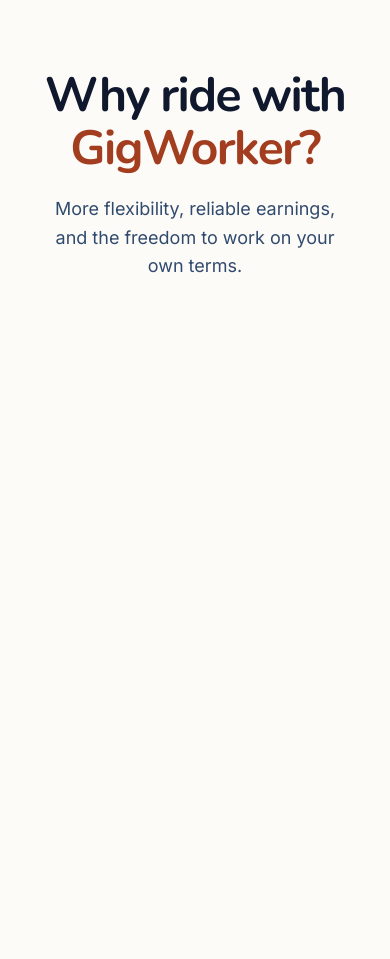
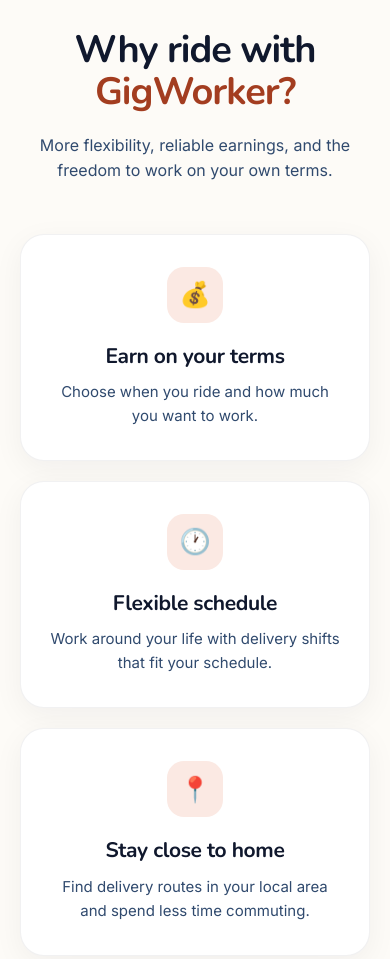
Before and after one commit to ShubhamMali-tech/Gig-Worker, a React (Vite) app: page / in a window 390 px wide. Shown: the part 4760-5719 px from the top of the page. Before the commit the page ends 5171 px from the top, so only its background shows below. Built offline with nearby package versions, Linux system fonts and the light colour scheme.

Commit message:
style benifits esction-basic

```diff
--- a/src/components/Benefits.css
+++ b/src/components/Benefits.css
@@ -40,3 +40,141 @@
 
   color: var(--text);
 }
+/* ---------- BENEFITS GRID ---------- */
+
+.benefits-grid {
+  width: 100%;
+  max-width: 1120px;
+
+  margin: 65px auto 0;
+
+  display: grid;
+  grid-template-columns: repeat(3, 1fr);
+
+  gap: 24px;
+}
+
+/* ---------- BENEFIT CARD ---------- */
+
+.benefit-card {
+  padding: 32px 28px;
+
+  background: #ffffff;
+
+  border: 1px solid rgba(17, 24, 39, 0.06);
+  border-radius: 24px;
+
+  box-shadow:
+    0 8px 30px rgba(17, 24, 39, 0.05);
+
+  text-align: center;
+
+  transition:
+    transform 0.25s ease,
+    box-shadow 0.25s ease;
+}
+
+.benefit-card:hover {
+  transform: translateY(-4px);
+
+  box-shadow:
+    0 14px 34px rgba(17, 24, 39, 0.08);
+}
+
+/* ---------- ICON ---------- */
+
+.benefit-icon {
+  width: 56px;
+  height: 56px;
+
+  margin: 0 auto 20px;
+
+  display: flex;
+  align-items: center;
+  justify-content: center;
+
+  border-radius: 17px;
+
+  background: #fbe9e3;
+
+  font-size: 25px;
+}
+
+/* ---------- TEXT ---------- */
+
+.benefit-card h3 {
+  margin: 0 0 10px;
+
+  font-family: var(--heading);
+  font-size: 21px;
+  font-weight: 700;
+
+  line-height: 1.3;
+  letter-spacing: -0.35px;
+
+  color: var(--text-h);
+}
+
+.benefit-card p {
+  margin: 0;
+
+  font-family: var(--sans);
+  font-size: 15px;
+  font-weight: 400;
+
+  line-height: 1.6;
+
+  color: var(--text);
+}
+
+/* ---------- TABLET ---------- */
+
+@media (max-width: 950px) {
+  .benefits {
+    padding: 100px 28px 110px;
+  }
+
+  .benefits-grid {
+    grid-template-columns: repeat(2, 1fr);
+  }
+
+  .benefit-card:last-child {
+    grid-column: 1 / -1;
+
+    max-width: 50%;
+    width: 100%;
+
+    margin: 0 auto;
+  }
+}
+
+/* ---------- MOBILE ---------- */
+
+@media (max-width: 650px) {
+  .benefits {
+    padding: 80px 20px 90px;
+  }
+
+  .benefits-header h2 {
+    font-size: 38px;
+    letter-spacing: -1px;
+  }
+
+  .benefits-header p {
+    font-size: 16px;
+  }
+
+  .benefits-grid {
+    grid-template-columns: 1fr;
+
+    gap: 20px;
+
+    margin-top: 50px;
+  }
+
+  .benefit-card:last-child {
+    grid-column: auto;
+
+    max-width: none;
+  }
+}
--- a/src/components/Benefits.tsx
+++ b/src/components/Benefits.tsx
@@ -13,6 +13,46 @@
           on your own terms.
         </p>
       </div>
+
+      <div className="benefits-grid">
+
+        <article className="benefit-card">
+          <div className="benefit-icon">
+            💰
+          </div>
+
+          <h3>Earn on your terms</h3>
+
+          <p>
+            Choose when you ride and how much you want to work.
+          </p>
+        </article>
+
+        <article className="benefit-card">
+          <div className="benefit-icon">
+            🕐
+          </div>
+
+          <h3>Flexible schedule</h3>
+
+          <p>
+            Work around your life with delivery shifts that fit your schedule.
+          </p>
+        </article>
+
+        <article className="benefit-card">
+          <div className="benefit-icon">
+            📍
+          </div>
+
+          <h3>Stay close to home</h3>
+
+          <p>
+            Find delivery routes in your local area and spend less time commuting.
+          </p>
+        </article>
+
+      </div>
     </section>
   )
 }
```
